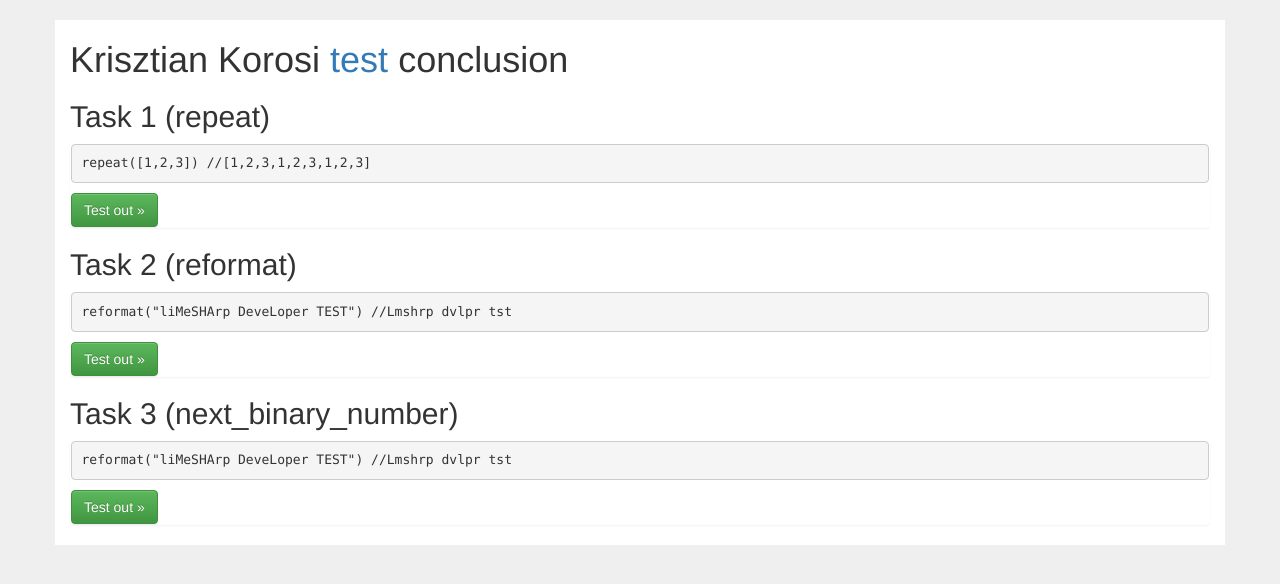
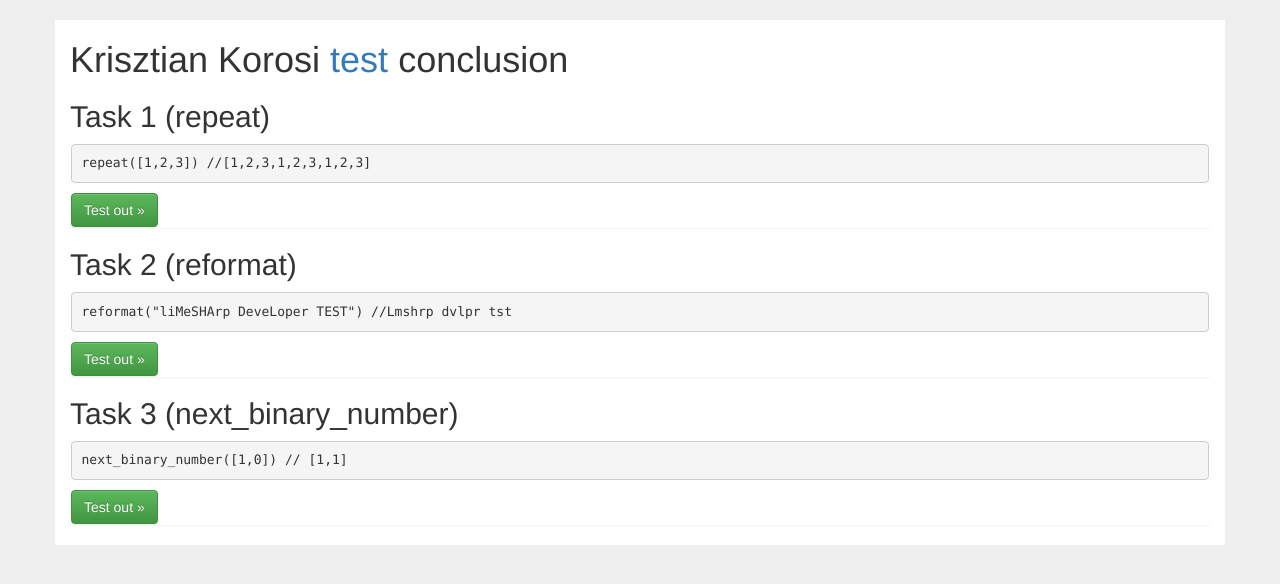
Before and after one commit to Koeroesi86/LimesharpTest, a plain HTML site: page index.html in a window 1280 px wide. Drawn offline with nearby package versions, Linux system fonts and the light colour scheme.

Commit message:
Fixed html description

```diff
--- a/index.html
+++ b/index.html
@@ -46,7 +46,7 @@
 
         <h2>Task 3 (next_binary_number)</h2>
         <div class="panel">
-            <pre>reformat("liMeSHArp DeveLoper TEST") //Lmshrp dvlpr tst</pre>
+            <pre>next_binary_number([1,0]) // [1,1]</pre>
             <button type="button" class="next_binary_number btn btn-success">Test out &raquo;</button>
             <span class="result"></span>
         </div>
```
